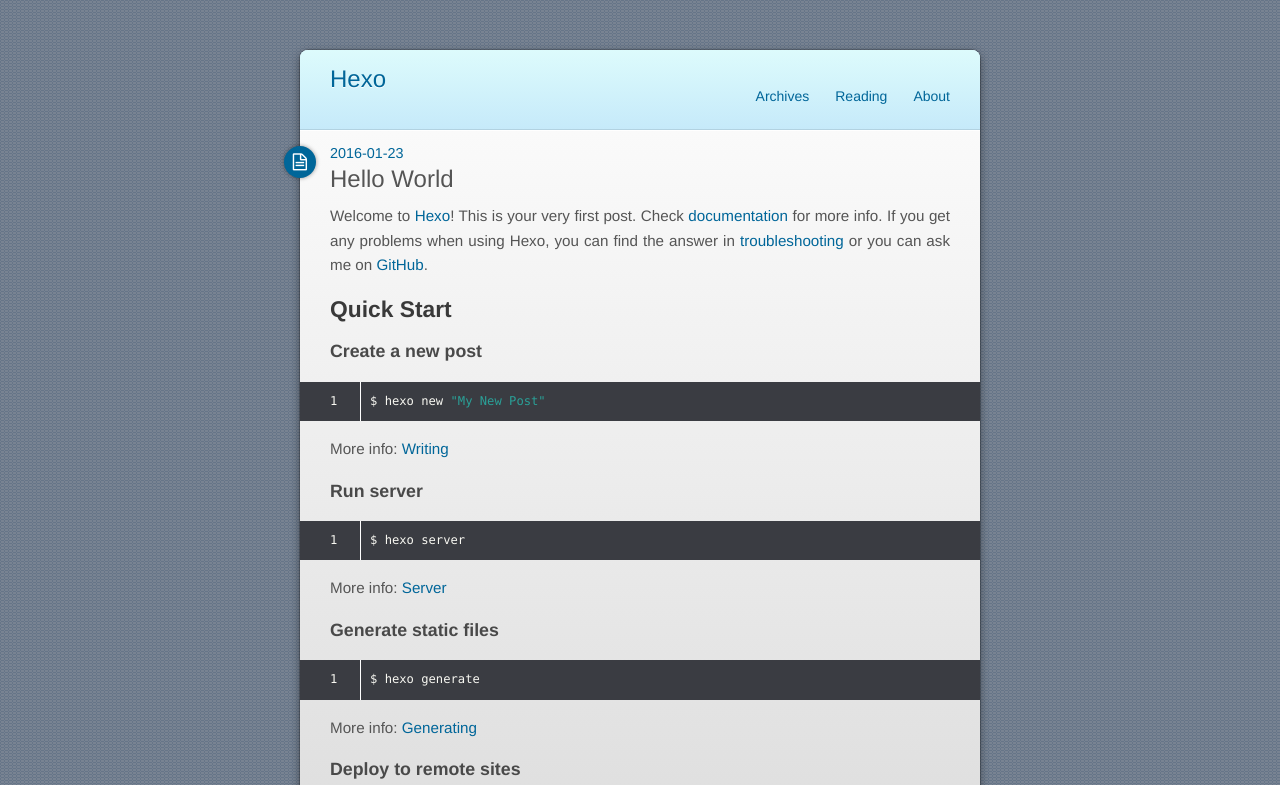
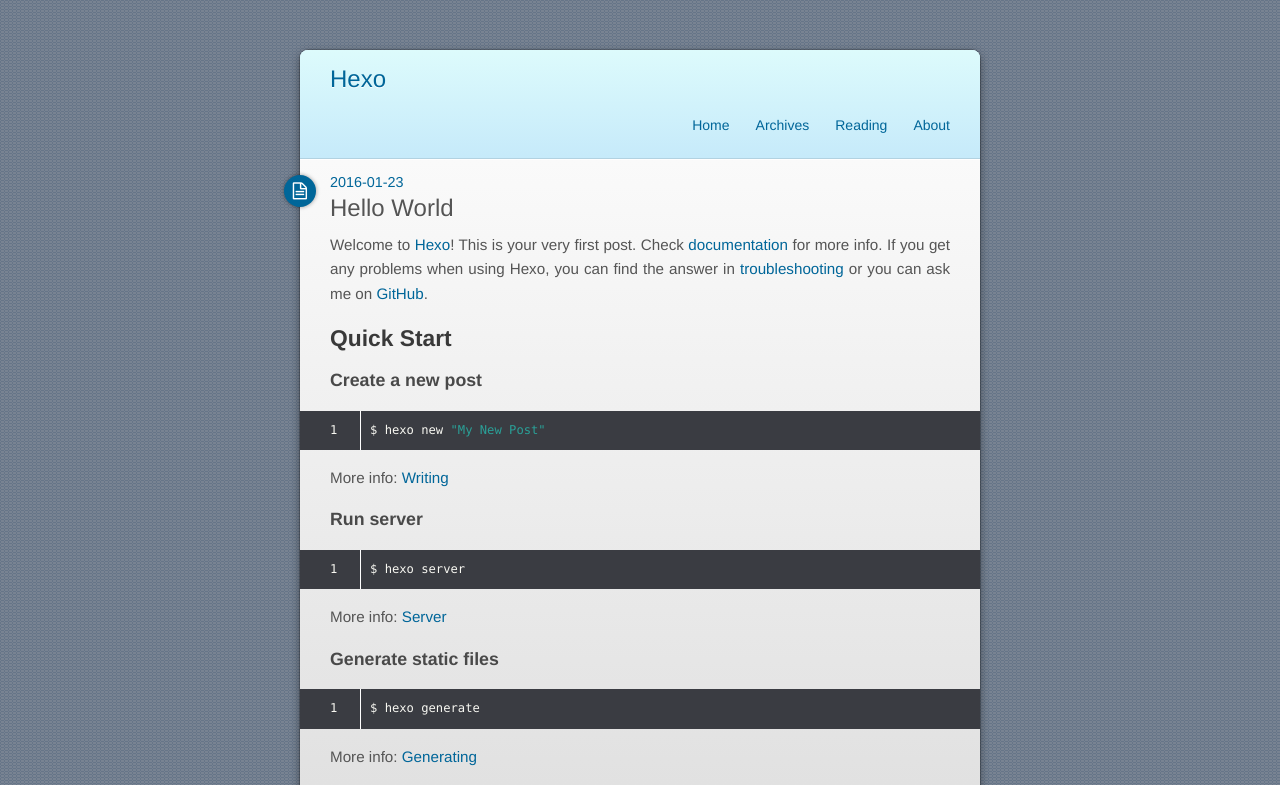
Before and after one commit to ffjiao/ffjiao.github.io, a plain HTML site: page 2016/01/23/hello-world/index.html in a window 1280 px wide. Shown: the top 785 px of the page. Drawn offline with nearby package versions, Linux system fonts and the light colour scheme; a script that the page names is missing; a web font is replaced by a local one.

Commit message:
Site updated: 2016-01-24 22:10:33

```diff
--- a/2016/01/23/hello-world/index.html
+++ b/2016/01/23/hello-world/index.html
@@ -42,6 +42,8 @@
   </div>
   <nav class="nav">
     <ul>
+
+        <li><a href="/Home">Home</a></li>
 
         <li><a href="/archives">Archives</a></li>
 
```
Also changed, not shown: 2016/01/23/my-blog/index.html (+2 -0 lines), archives/2016/01/index.html (+2 -0 lines), archives/2016/index.html (+2 -0 lines), archives/index.html (+2 -0 lines), index.html (+2 -0 lines), tags/我的第一篇博客/index.html (+2 -0 lines).
